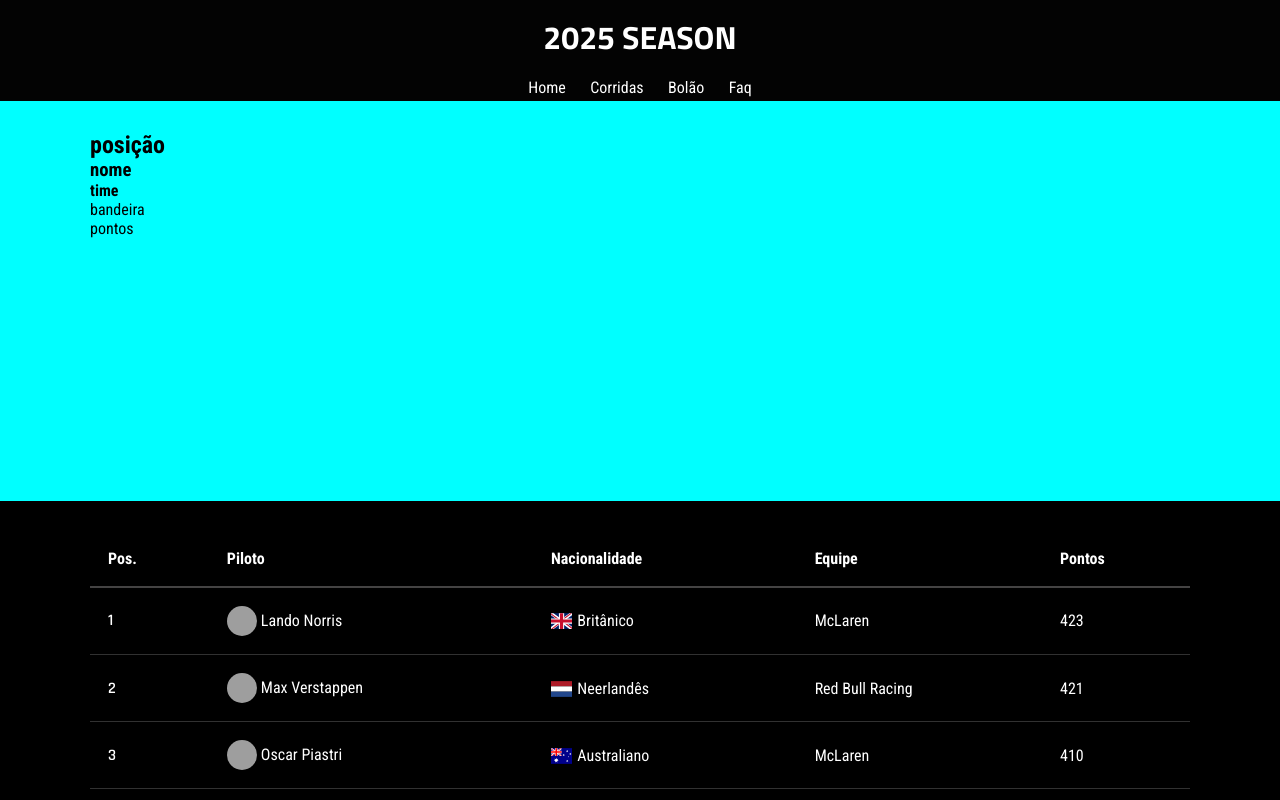
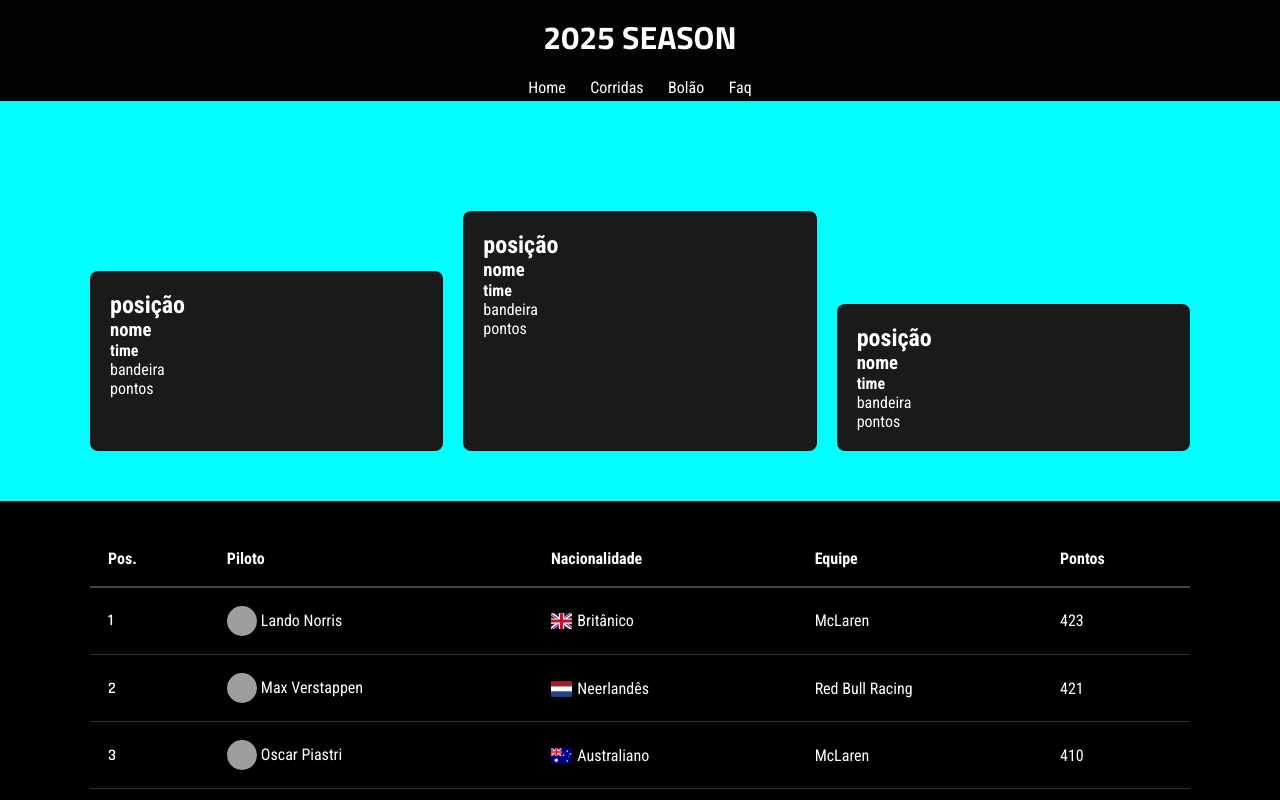
Before and after one commit to kauana-santos/formula1, a React (Vite) app: page / in a window 1280 px wide. Shown: the top 800 px of the page. Built offline with nearby package versions, Linux system fonts and the light colour scheme; data requests are answered from the project's data file; grey boxes are pictures that could not be loaded.

Commit message:
style: adicionando estilo no componente podium

```diff
--- a/src/components/Podium/Podium.css
+++ b/src/components/Podium/Podium.css
@@ -1,6 +1,41 @@
-.containerPodium{
-    height: 50vh;
+
+.containerPodium {
+    min-height: 50vh;
     padding: 30px 90px;
     background-color: aqua;
 
+    display: grid;
+    grid-template-columns: repeat(3, 1fr);
+    grid-template-rows: 1fr auto;
+
+    gap: 20px;
+    align-items: end;
 }
+
+.podiumCard {
+    padding: 20px;
+    background-color: #1a1a1a;
+    color: white;
+    border-radius: 8px;
+}
+
+/* Segundo lugar: esquerda */
+.podiumCard:nth-child(1) {
+    grid-column: 1;
+    grid-row: 1;
+    min-height: 180px;
+}
+
+/* Primeiro lugar: centro */
+.podiumCard:nth-child(2) {
+    grid-column: 2;
+    grid-row: 1;
+    min-height: 240px;
+}
+
+/* Terceiro lugar: direita */
+.podiumCard:nth-child(3) {
+    grid-column: 3;
+    grid-row: 1;
+    min-height: 140px;
+}
--- a/src/components/Podium/index.jsx
+++ b/src/components/Podium/index.jsx
@@ -13,6 +13,27 @@ export default function Podium() {
             <div>pontos</div>
         </div>
 
+        <div className="podiumCard">
+            <div>
+                <h2>posição</h2>
+                <h3>nome</h3>
+                <h4>time</h4>
+
+                <span>bandeira</span>
+            </div>
+            <div>pontos</div>
+        </div>
+        <div className="podiumCard">
+            <div>
+                <h2>posição</h2>
+                <h3>nome</h3>
+                <h4>time</h4>
+
+                <span>bandeira</span>
+            </div>
+            <div>pontos</div>
+        </div>
+
     </section>
   )
 }
```
